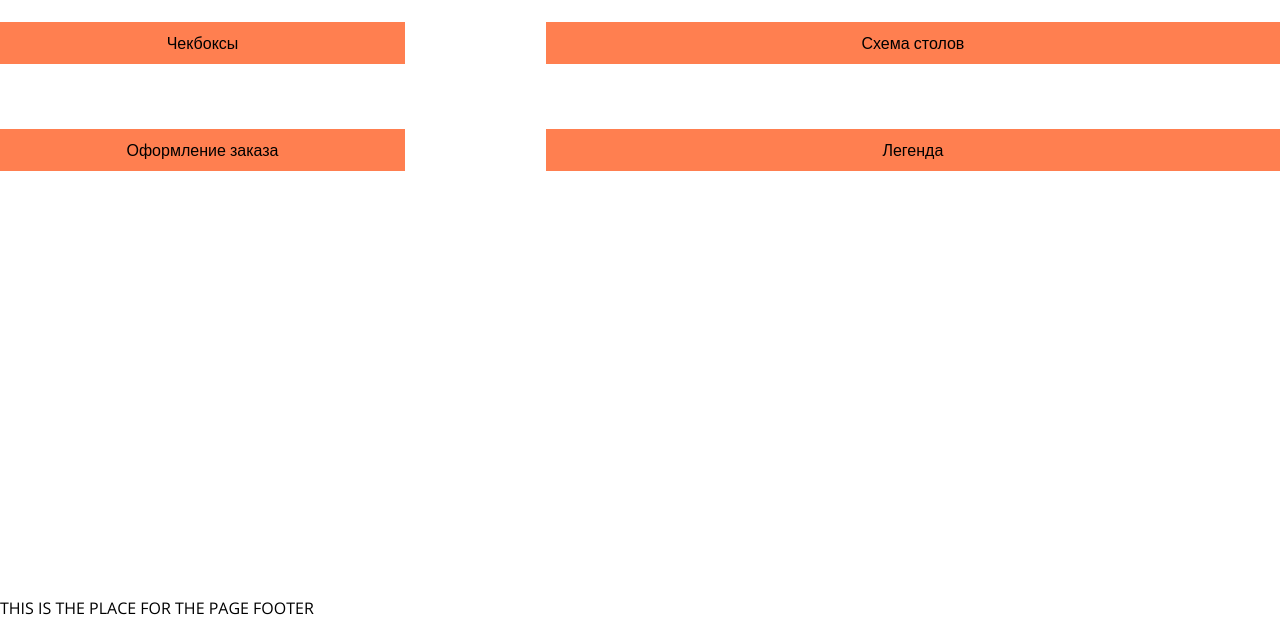
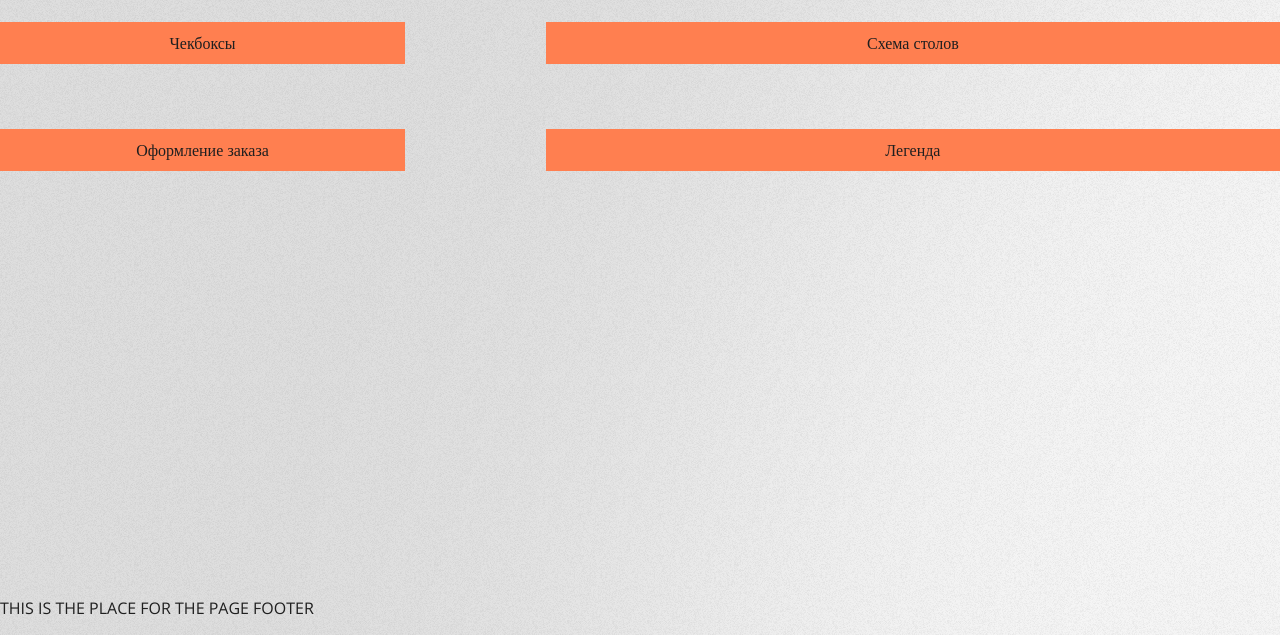
Before and after one commit to ice-rage/FrontDev, a website: page src/html/event.html in a window 1280 px wide. Shown: the part 165-800 px from the top of the page. Drawn offline with nearby package versions, Linux system fonts and the light colour scheme; files that its build step writes are made by us from their sources; files whose address does not match are found by name.

Commit message:
Adding new images, fixing common styles

```diff
--- a/src/styles/blocks/btn.less
+++ b/src/styles/blocks/btn.less
@@ -14,7 +14,6 @@
   text-decoration: none;
   transition: color 0.2s, background-color 0.2s, border-color 0.2s;
   overflow: hidden;
-  cursor: pointer;
 
   &:hover {
     background-color: @black;
--- a/src/styles/global/common.less
+++ b/src/styles/global/common.less
@@ -10,12 +10,19 @@ body {
   display: flex;
   flex-direction: column;
   min-height: 100vh;
-  padding-top: 147px;
-  font-family: "Open Sans", sans-serif;
+  background-color: @gray;
+  background-image: url("../assets/images/noise.png"), url("../assets/images/bg.png");
+  background-position: 0 0, 0, 0;
+  background-size: auto, 100% auto;
+  background-repeat: repeat, repeat-y;
+  color: @black;
+  font-family: @font1;
   font-size: 16px;
   font-weight: 400;
   font-style: normal;
   line-height: 1.375;
+  overflow-x: hidden;
+  padding-top: 147px;
 }
 
 .main {
@@ -36,3 +43,11 @@ img {
   height: auto;
   object-fit: cover;
 }
+
+button {
+  box-shadow: none;
+  outline: none;
+  color: @black;
+  font-family: @font1;
+  cursor: pointer;
+}
```
Also changed, not shown: dist/assets/images/bg.png (added), dist/assets/images/noise.png (added), dist/styles/styles.css, dist/styles/styles.min.css, src/assets/images/bg.png (added), src/assets/images/noise.png (added).
